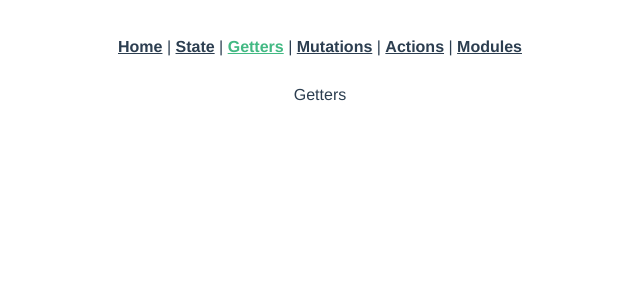
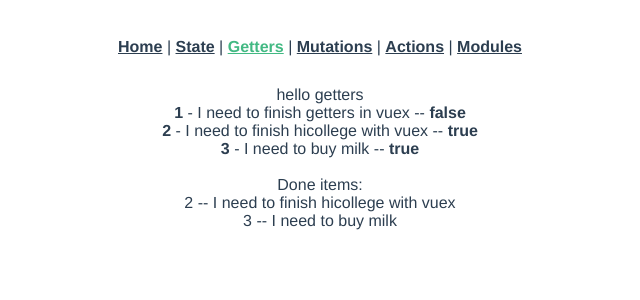
Before and after one commit to naimlatifi5/vuex, a Vue app in the folder hicollegevuex/: page /getters in a window 1280 px wide. Shown: the top 300 px of the page, without its empty margins (320-960 px from the left). Built offline with nearby package versions, Linux system fonts and the light colour scheme.

Commit message:
added getters with code example

```diff
--- /dev/null
+++ b/hicollegevuex/src/components/Getters.vue
@@ -0,0 +1,65 @@
+<template>
+  <div class="getters">
+    hello getters
+    <ul>
+      <li v-for="(todo, index) in todos" :key="index">
+        <strong> {{ todo.id }}</strong> - {{ todo.text }} --
+        <strong>{{ todo.done }}</strong>
+      </li>
+    </ul>
+    <br />
+    <div>
+      Done items:
+      <div v-for="(item, index) in doneItems" :key="index">
+        {{ item.id }} -- {{ item.text }}
+      </div>
+    </div>
+  </div>
+</template>
+
+<script>
+import { mapGetters, mapState } from "vuex";
+export default {
+  name: "helloGetters",
+  data() {
+    return {
+      // what if we need this todos items to list in another component, then we can use getters and vuex with state
+      // todos: [
+      //   {
+      //     id: 1,
+      //     text: "I need to finish getters in vuex",
+      //     done: false
+      //   },
+      //   {
+      //     id: 2,
+      //     text: "I need to finish hicollege with vuex",
+      //     done: true
+      //   },
+      //   {
+      //     id: 3,
+      //     text: "I need to buy milk",
+      //     done: true
+      //   }
+      // ]
+    };
+  },
+  mounted() {
+    // we can access getters with store
+    console.log(this.$store.getters.doneItems);
+  },
+  computed: {
+    ...mapState(["todos"]),
+    // doneItems() {
+    //   return this.todos.filter(item => item.done === true);
+    // }
+    ...mapGetters(["doneItems"])
+  }
+};
+</script>
+
+<style>
+ul {
+  margin: 0;
+  padding: 0;
+}
+</style>
--- a/hicollegevuex/src/components/State.vue
+++ b/hicollegevuex/src/components/State.vue
@@ -17,6 +17,7 @@ import { mapState } from "vuex";
 export default {
   name: "State",
   computed: {
+    // what if we want to have local computed method and vuex states
     localComputed() {
       return "computed property";
     },
--- a/hicollegevuex/src/store.js
+++ b/hicollegevuex/src/store.js
@@ -8,12 +8,37 @@ Vue.use(Vuex);
 export default new Vuex.Store({
   state: {
     count: 0,
-    boolVal: false
+    boolVal: false,
+    todos: [
+      {
+        id: 1,
+        text: "I need to finish getters in vuex",
+        done: false
+      },
+      {
+        id: 2,
+        text: "I need to finish hicollege with vuex",
+        done: true
+      },
+
+      {
+        id: 3,
+        text: "I need to buy milk",
+        done: true
+      }
+    ]
   },
   mutations: {
     increment(state) {
       state.count++;
     }
   },
-  actions: {}
+
+  getters: {
+    doneItems(state) {
+      return state.todos.filter(item => item.done === true);
+    }
+  },
+  actions: {
+  }
 });
--- a/hicollegevuex/src/views/Getters.vue
+++ b/hicollegevuex/src/views/Getters.vue
@@ -1,11 +1,16 @@
 <template>
   <div>
-    Getters
+    <getters></getters>
   </div>
 </template>
 
 <script>
-export default {};
+import Getters from "@/components/Getters.vue";
+export default {
+  components: {
+    Getters
+  }
+};
 </script>
 
 <style></style>
```
